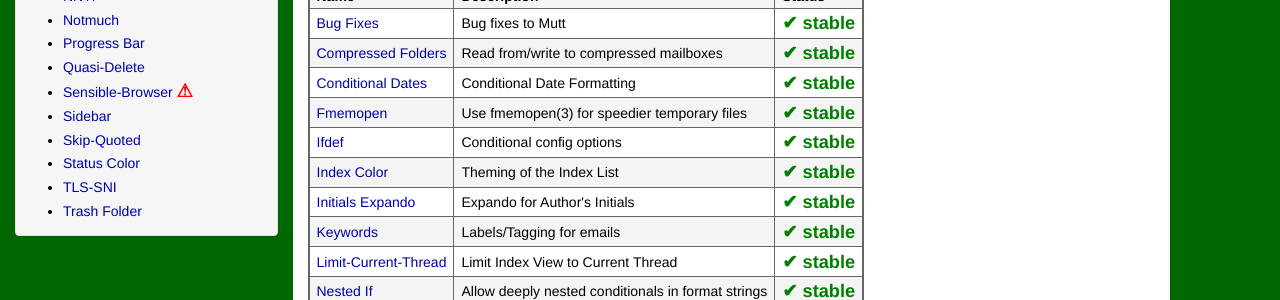
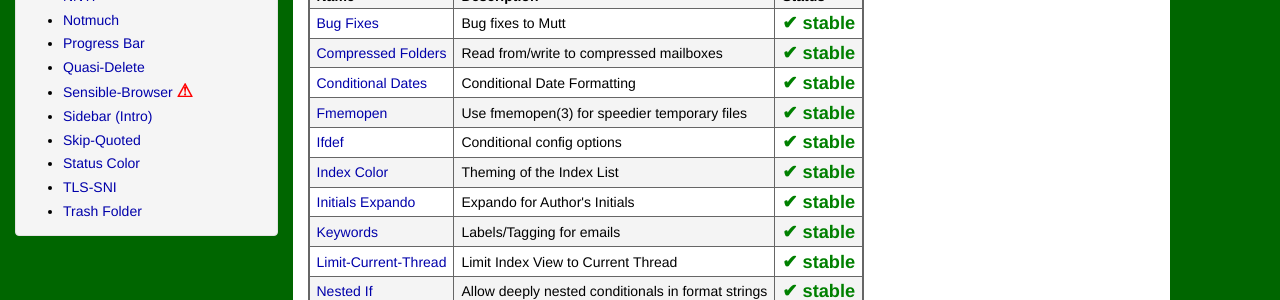
Before and after one commit to neomutt/neomutt.github.io, a Jekyll site: the page built from features.html, in a window 1280 px wide and 1014 px high. Shown: the part 386-686 px from the top of the window. Built offline with Jekyll 4.4.1, drawn with Linux system fonts in a browser that asks for light colours.

Commit message:
add sidebar intro to the sidebar

```diff
--- a/_includes/features.html
+++ b/_includes/features.html
@@ -12,6 +12,9 @@
           {% if f.status == "devel" %}
             <span class="devel">⚠</span>
           {% else %}
+          {% if f.title == "Sidebar" %}
+            <a href="/sidebar-intro.html">(Intro)</a>
+          {% endif %}
           {% endif %}
         </li>
         {% endfor %}
```
